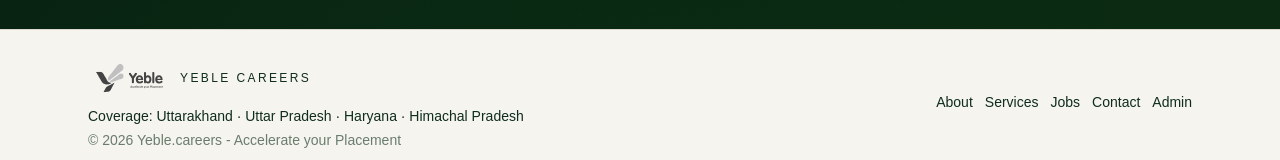
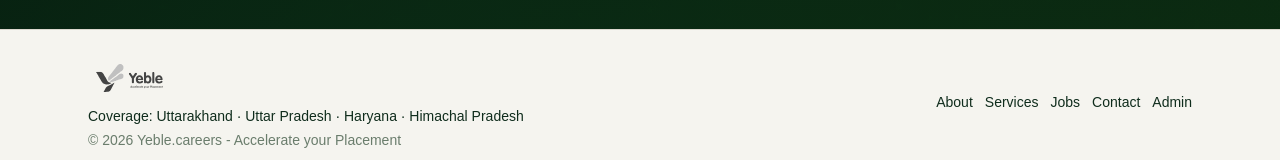
Before and after one commit to vitchcraftstudios/yeble.careers, a Next.js app in the folder apps/web/: page / in a window 1280 px wide. Shown: the part 2030-2190 px from the top of the page. Built offline with nearby package versions, Linux system fonts and the light colour scheme.

Commit message:
Update footer.tsx

```diff
--- a/apps/web/components/footer.tsx
+++ b/apps/web/components/footer.tsx
@@ -15,7 +15,6 @@ export function Footer() {
               height={60}
               className="h-12 w-auto filter grayscale"
             />
-            <p className="text-[#0f2c1c] uppercase tracking-[0.2em] text-xs">Yeble Careers</p>
           </div>
           <p>Coverage: Uttarakhand · Uttar Pradesh · Haryana · Himachal Pradesh</p>
           <p className="text-[#2f4a35]/70">© {year} Yeble.careers - Accelerate your Placement</p>
```
